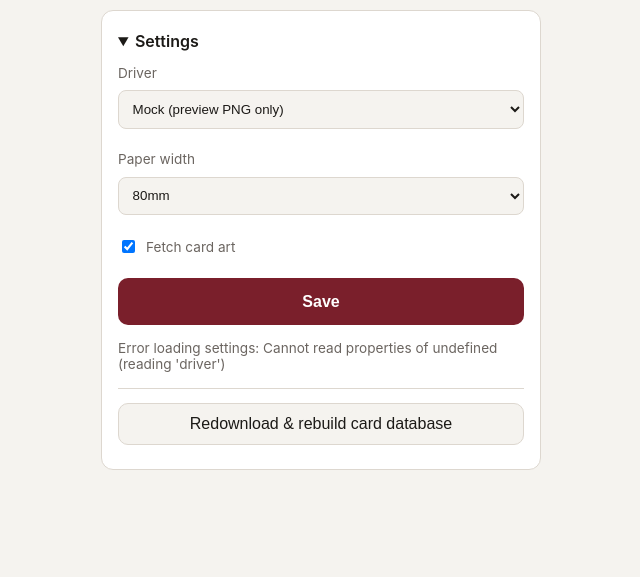
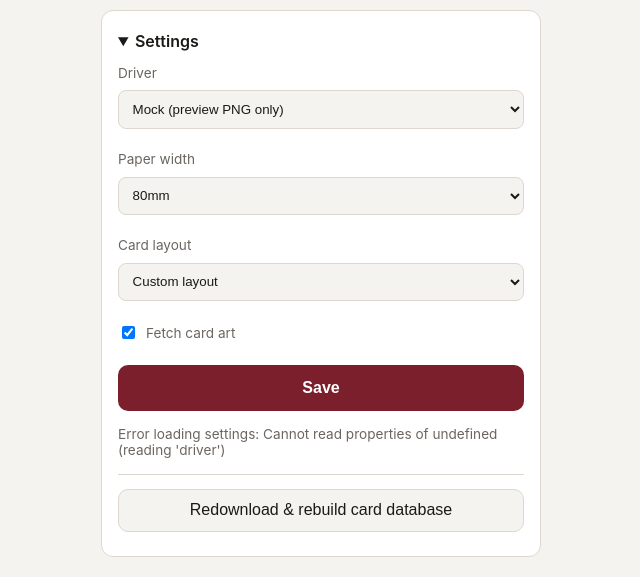
Before and after one commit to PlazmaEssence/momir-basic, a FastAPI app: page / in a window 1280 px wide, after a click on "Settings". Shown: the part 376-953 px from the top of the page, without its empty margins (319-959 px from the left). Before the commit the page ends 846 px from the top, so only its background shows below. Run offline with FastAPI, Linux system fonts and the light colour scheme; data that the repository does not hold is empty; parts of the project's set-up code (start-up, migrations or seed data) failed here and were passed over.

Commit message:
Add full-card print mode, regenerate action, and version display
Adds the three features from TODO.md: a "full card image" print layout
(raw Scryfall art instead of the custom composited render), a Regenerate
action to re-render a pending card under updated settings without
rerolling, and a short git-hash version indicator in the status line.

Co-Authored-By: Claude Sonnet 5 <noreply@anthropic.com>

```diff
--- a/app/card_art.py
+++ b/app/card_art.py
@@ -24,18 +24,18 @@ def _cache_key(name: str, scryfall_oracle_id: str | None) -> str:
     return _SAFE_NAME_RE.sub("_", name).strip("_").lower() or "card"
 
 
-def _extract_image_url(card_json: dict) -> str | None:
+def _extract_image_url(card_json: dict, image_size: str = IMAGE_SIZE) -> str | None:
     image_uris = card_json.get("image_uris") or {}
-    if image_uris.get(IMAGE_SIZE):
-        return image_uris[IMAGE_SIZE]
+    if image_uris.get(image_size):
+        return image_uris[image_size]
     for face in card_json.get("card_faces", []):
         face_uris = face.get("image_uris") or {}
-        if face_uris.get(IMAGE_SIZE):
-            return face_uris[IMAGE_SIZE]
+        if face_uris.get(image_size):
+            return face_uris[image_size]
     return None
 
 
-def _lookup_by_oracle_id(oracle_id: str) -> str | None:
+def _lookup_by_oracle_id(oracle_id: str, image_size: str = IMAGE_SIZE) -> str | None:
     resp = requests.get(
         "https://api.scryfall.com/cards/search",
         params={"q": f"oracleid:{oracle_id}", "unique": "prints", "order": "released"},
@@ -46,10 +46,10 @@ def _lookup_by_oracle_id(oracle_id: str) -> str | None:
     data = resp.json().get("data", [])
     if not data:
         return None
-    return _extract_image_url(data[0])
+    return _extract_image_url(data[0], image_size)
 
 
-def _lookup_by_name(name: str) -> str | None:
+def _lookup_by_name(name: str, image_size: str = IMAGE_SIZE) -> str | None:
     resp = requests.get(
         "https://api.scryfall.com/cards/named",
         params={"exact": name},
@@ -65,15 +65,17 @@ def _lookup_by_name(name: str) -> str | None:
             timeout=REQUEST_TIMEOUT,
         )
     resp.raise_for_status()
-    return _extract_image_url(resp.json())
+    return _extract_image_url(resp.json(), image_size)
 
 
-def fetch_art(name: str, scryfall_oracle_id: str | None = None) -> Path | None:
+def fetch_art(name: str, scryfall_oracle_id: str | None = None, image_size: str = IMAGE_SIZE) -> Path | None:
     """Returns a local path to the card's art (PNG/JPG), fetching + caching
     it from Scryfall on first use. Returns None if unavailable (offline,
     not found, disabled, etc.) — never raises."""
     ART_CACHE_DIR.mkdir(parents=True, exist_ok=True)
     key = _cache_key(name, scryfall_oracle_id)
+    if image_size != IMAGE_SIZE:
+        key = f"{key}_{image_size}"
 
     for ext in (".jpg", ".png"):
         cached = ART_CACHE_DIR / f"{key}{ext}"
@@ -83,9 +85,9 @@ def fetch_art(name: str, scryfall_oracle_id: str | None = None) -> Path | None:
     try:
         image_url = None
         if scryfall_oracle_id:
-            image_url = _lookup_by_oracle_id(scryfall_oracle_id)
+            image_url = _lookup_by_oracle_id(scryfall_oracle_id, image_size)
         if not image_url:
-            image_url = _lookup_by_name(name)
+            image_url = _lookup_by_name(name, image_size)
         if not image_url:
             return None
 
--- a/app/config.py
+++ b/app/config.py
@@ -17,6 +17,8 @@ DEFAULT_CONFIG = {
         "network_host": "",
         "network_port": 9100,
         "paper_width_mm": 80,
+        # "custom" (name/cost/type/text + art crop) or "full_card" (raw Scryfall card image)
+        "card_layout": "custom",
     },
     "art": {
         "enabled": True,
--- a/app/main.py
+++ b/app/main.py
@@ -8,6 +8,7 @@ Pi:         started by scripts/momir.service on boot
 import base64
 import hashlib
 import io
+import subprocess
 import uuid
 from collections import OrderedDict
 from contextlib import asynccontextmanager
@@ -21,16 +22,36 @@ from pydantic import BaseModel
 
 from . import build_db, card_art, config as config_module, db
 from .printer import get_driver
-from .printer.render import render_card
+from .printer.render import render_card, render_card_full
 
 STATIC_DIR = Path(__file__).resolve().parent / "static"
+REPO_ROOT = Path(__file__).resolve().parent.parent
 MAX_PENDING = 50
+
+
+def _detect_version() -> str:
+    """Short git commit hash of the running checkout, or "unknown" if this
+    isn't a git repo / git isn't installed / anything else goes wrong."""
+    try:
+        result = subprocess.run(
+            ["git", "rev-parse", "--short", "HEAD"],
+            cwd=REPO_ROOT,
+            capture_output=True,
+            text=True,
+            timeout=5,
+        )
+        if result.returncode == 0:
+            return result.stdout.strip() or "unknown"
+    except Exception:
+        pass
+    return "unknown"
 
 
 class AppState:
     def __init__(self):
         self.config: dict = {}
         self.printer_driver = None
+        self.version: str = "unknown"
         self.pending: "OrderedDict[str, dict]" = OrderedDict()
 
     def remember(self, card: dict, image) -> str:
@@ -49,8 +70,10 @@ async def lifespan(app: FastAPI):
     build_db.ensure_database(progress=print)
     state.config = config_module.load_config()
     state.printer_driver = get_driver(state.config["printer"])
+    state.version = _detect_version()
     print(f"Loaded {db.card_count()} creature cards")
     print(f"Printer: {state.printer_driver.status()}")
+    print(f"Version: {state.version}")
     yield
 
 
@@ -70,6 +93,10 @@ class PrintRequest(BaseModel):
     token: str
 
 
+class RegenerateRequest(BaseModel):
+    token: str
+
+
 class SettingsUpdate(BaseModel):
     printer: dict | None = None
     art: dict | None = None
@@ -83,10 +110,25 @@ def _image_to_data_url(image) -> str:
 
 
 def _build_preview(card: dict) -> dict:
-    art_path = None
-    if state.config.get("art", {}).get("enabled", True):
-        art_path = card_art.fetch_art(card["name"], card.get("scryfall_oracle_id"))
-    image = render_card(card, art_path, paper_width_mm=state.config["printer"]["paper_width_mm"])
+    paper_width_mm = state.config["printer"]["paper_width_mm"]
+    art_enabled = state.config.get("art", {}).get("enabled", True)
+    layout = state.config["printer"].get("card_layout", "custom")
+
+    if layout == "full_card" and art_enabled:
+        full_path = card_art.fetch_art(card["name"], card.get("scryfall_oracle_id"), image_size="large")
+        if full_path is not None:
+            image = render_card_full(full_path, paper_width_mm=paper_width_mm)
+            token = state.remember(card, image)
+            return {
+                "token": token,
+                "card": card,
+                "image": _image_to_data_url(image),
+                "art_used": True,
+            }
+        # full card image unavailable (offline/not found) — fall back to custom render below
+
+    art_path = card_art.fetch_art(card["name"], card.get("scryfall_oracle_id")) if art_enabled else None
+    image = render_card(card, art_path, paper_width_mm=paper_width_mm)
     token = state.remember(card, image)
     return {
         "token": token,
@@ -114,6 +156,7 @@ def health():
         "card_count": db.card_count(),
         "printer": state.printer_driver.status(),
         "art_enabled": state.config.get("art", {}).get("enabled", True),
+        "version": state.version,
     }
 
 
@@ -157,6 +200,14 @@ def preview_card(req: PreviewCardRequest):
     return _build_preview(card)
 
 
+@app.post("/api/regenerate")
+def regenerate(req: RegenerateRequest):
+    pending = state.pending.get(req.token)
+    if pending is None:
+        raise HTTPException(404, "nothing pending for that token (summon/preview first)")
+    return _build_preview(pending["card"])
+
+
 @app.post("/api/print")
 def print_card(req: PrintRequest):
     pending = state.pending.get(req.token)
--- a/app/printer/render.py
+++ b/app/printer/render.py
@@ -153,3 +153,13 @@ def render_card(card: dict, art_path: Path | None = None, paper_width_mm: float
 
     # Final pass: hard dither to pure black/white for thermal output
     return img.convert("1", dither=Image.FLOYDSTEINBERG)
+
+
+def render_card_full(image_path: Path, paper_width_mm: float = 80) -> Image.Image:
+    """Loads the full Scryfall card image as-is (frame, art, and text baked
+    in) and scales it to the paper's pixel width, preserving aspect ratio."""
+    width = _width_for_paper(paper_width_mm)
+    img = Image.open(image_path).convert("L")
+    target_h = int(img.height * (width / img.width))
+    img = img.resize((width, target_h), Image.LANCZOS)
+    return img.convert("1", dither=Image.FLOYDSTEINBERG)
--- a/app/static/app.js
+++ b/app/static/app.js
@@ -26,7 +26,7 @@ async function refreshStatus() {
     const health = await api("/api/health");
     const printer = health.printer;
     const dot = printer.connected ? "●" : "○";
-    statusEl.textContent = `${health.card_count} cards · ${dot} ${printer.driver}`;
+    statusEl.textContent = `${health.card_count} cards · ${dot} ${printer.driver} · v${health.version}`;
   } catch (e) {
     statusEl.textContent = "offline";
   }
@@ -57,6 +57,20 @@ async function summon() {
     showPreview(result);
   } catch (e) {
     previewPanel.classList.remove("hidden");
+    previewMeta.textContent = `Error: ${e.message}`;
+  }
+}
+
+async function regenerateCurrent() {
+  if (!currentToken) return;
+  previewMeta.textContent = "Regenerating…";
+  try {
+    const result = await api("/api/regenerate", {
+      method: "POST",
+      body: JSON.stringify({ token: currentToken }),
+    });
+    showPreview(result);
+  } catch (e) {
     previewMeta.textContent = `Error: ${e.message}`;
   }
 }
@@ -92,6 +106,7 @@ async function loadCmcCounts() {
 
 document.getElementById("summon-btn").addEventListener("click", summon);
 document.getElementById("reroll-btn").addEventListener("click", summon);
+document.getElementById("regenerate-btn").addEventListener("click", regenerateCurrent);
 document.getElementById("print-btn").addEventListener("click", printCurrent);
 document.getElementById("cmc-up").addEventListener("click", () => {
   cmcInput.value = Math.min(20, (parseInt(cmcInput.value, 10) || 0) + 1);
@@ -146,6 +161,7 @@ async function loadSettings() {
     const cfg = await api("/api/settings");
     document.getElementById("setting-driver").value = cfg.printer.driver;
     document.getElementById("setting-width").value = String(cfg.printer.paper_width_mm);
+    document.getElementById("setting-layout").value = cfg.printer.card_layout;
     document.getElementById("setting-art").checked = cfg.art.enabled;
   } catch (e) {
     settingsResult.textContent = `Error loading settings: ${e.message}`;
@@ -162,6 +178,7 @@ settingsForm.addEventListener("submit", async (ev) => {
         printer: {
           driver: document.getElementById("setting-driver").value,
           paper_width_mm: parseInt(document.getElementById("setting-width").value, 10),
+          card_layout: document.getElementById("setting-layout").value,
         },
         art: { enabled: document.getElementById("setting-art").checked },
       }),
--- a/app/static/index.html
+++ b/app/static/index.html
@@ -29,6 +29,7 @@
     <div id="preview-meta" class="preview-meta"></div>
     <div class="preview-actions">
       <button id="reroll-btn">Reroll</button>
+      <button id="regenerate-btn">Regenerate</button>
       <button id="print-btn" class="primary-btn">Print</button>
     </div>
     <div id="print-result" class="print-result"></div>
@@ -57,6 +58,13 @@
           <option value="58">58mm</option>
         </select>
       </label>
+      <label>
+        Card layout
+        <select id="setting-layout">
+          <option value="custom">Custom layout</option>
+          <option value="full_card">Full card image</option>
+        </select>
+      </label>
       <label class="checkbox">
         <input type="checkbox" id="setting-art" checked>
         Fetch card art
--- a/app/static/style.css
+++ b/app/static/style.css
@@ -143,7 +143,7 @@ button:active { transform: scale(0.98); }
 
 .preview-actions {
   display: grid;
-  grid-template-columns: 1fr 1fr;
+  grid-template-columns: 1fr 1fr 1fr;
   gap: 0.5rem;
 }
 
```
Also changed, not shown: TODO.md (+3 -3 lines).
